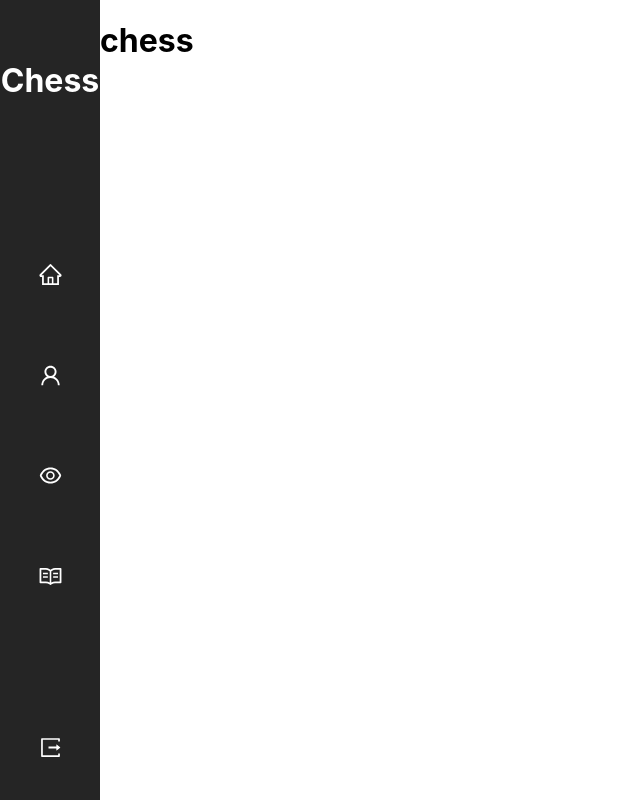
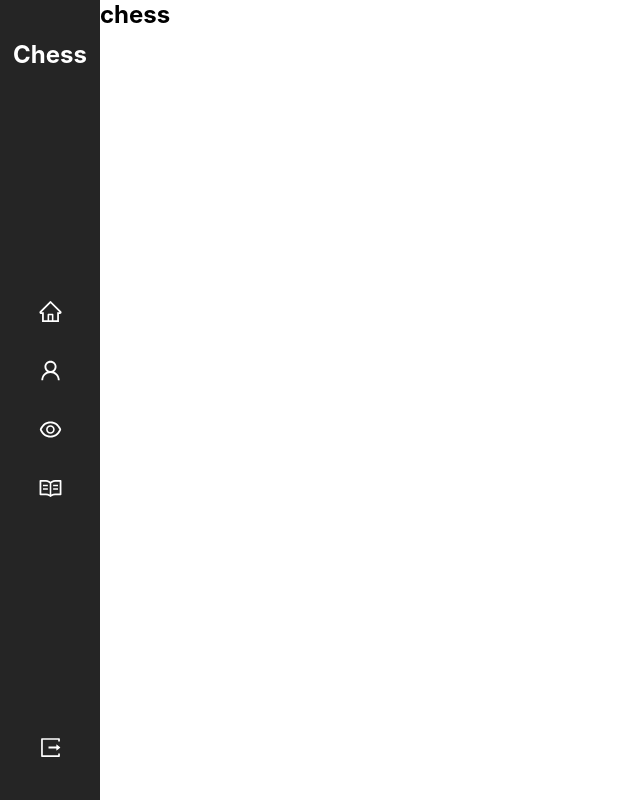
Before and after one commit to AwesomeCocky/chess, a Next.js app: page / in a window 1280 px wide. Shown: the whole page, without its empty margins (0-640 px from the left). Built offline with nearby package versions, Linux system fonts and the light colour scheme.

Commit message:
up to date 02.10.2022

```diff
--- a/package.json
+++ b/package.json
@@ -13,6 +13,7 @@
     "next": "^12.3.1",
     "react": "18.2.0",
     "react-dom": "18.2.0",
+    "react-icons": "^4.4.0",
     "sass": "^1.55.0"
   },
   "devDependencies": {
--- a/pages/index.tsx
+++ b/pages/index.tsx
@@ -6,9 +6,6 @@ import styles from '../styles/Home.module.scss'
 const Home: NextPage = () => {
   return (
     <>
-      <Head>
-        <title>Match</title>
-      </Head>
       <h1>chess</h1>
     </>
   )
--- a/styles/globals.scss
+++ b/styles/globals.scss
@@ -28,4 +28,17 @@ a {
 .page{
   display: flex;
   flex-direction: row;
+  background-color: #fff;
 }
+
+h1,p{
+  margin: 0;
+}
+
+h1{
+  font-size: 24px;
+}
+h2{
+  font-size: 16px;
+  margin: 0;
+}
```
Also changed, not shown: 1 other file (tests, documents, lock files or other folders).
